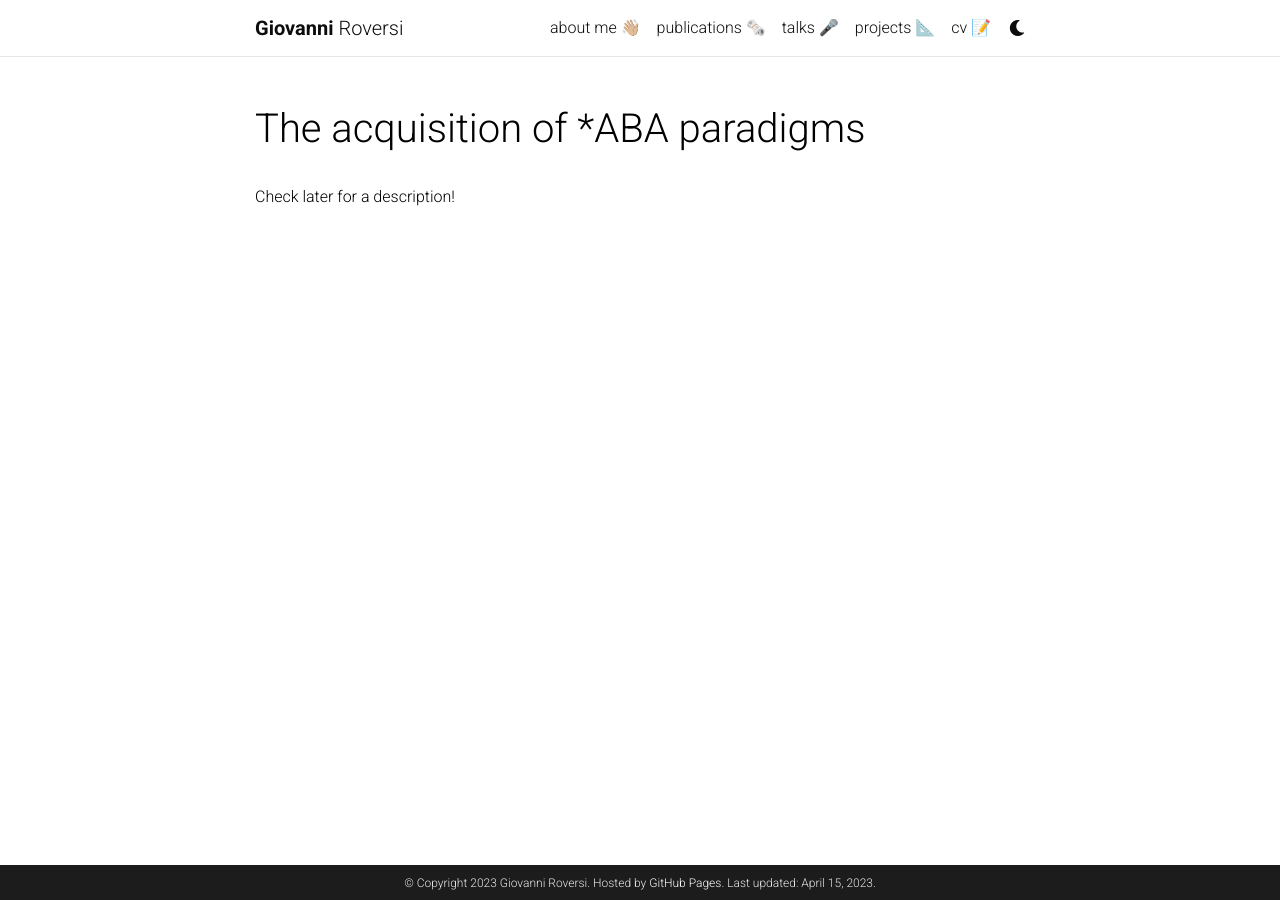
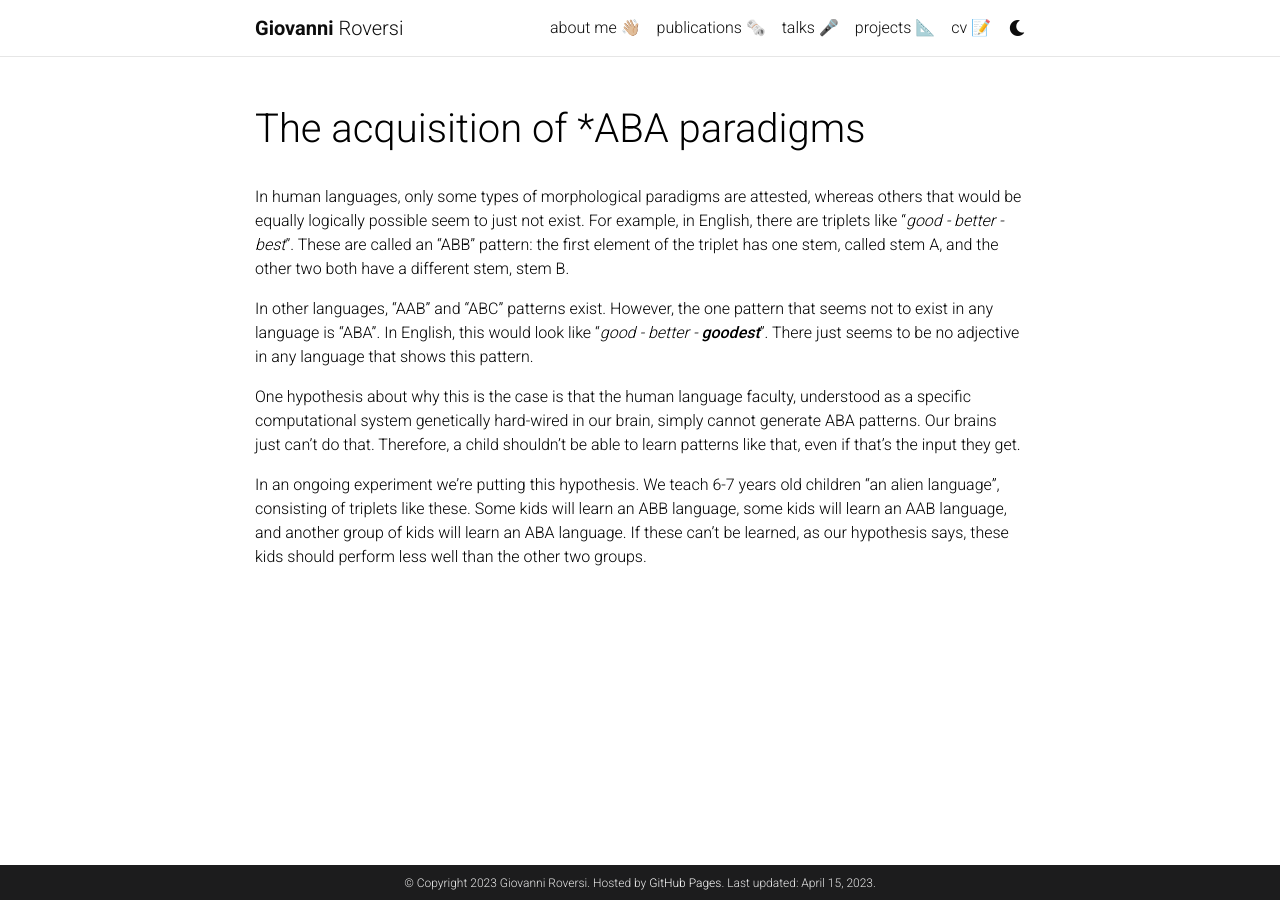
Before and after one commit to GiovanniRoversiMIT/GiovanniRoversiMIT, a Jekyll site: the page built from _projects/3_project.md, in a window 1280 px wide. Built offline with Jekyll 4.4.1, drawn with Linux system fonts in a browser that asks for light colours; comment, search, counter and statistics services are not loaded; a style sheet for code colours, icons or effects is not loaded.

Commit message:
Update 3_project.md

```diff
--- a/_projects/3_project.md
+++ b/_projects/3_project.md
@@ -6,4 +6,16 @@ importance: 1
 category: work
 ---
 
-Check later for a description!
+In human languages, only some types of morphological paradigms are attested, whereas others that would be equally logically possible seem to just not exist.
+For example, in English, there are triplets like "*good - better - best*".
+These are called an "ABB" pattern: the first element of the triplet has one stem, called stem A, and the other two both have a different stem, stem B.
+
+In other languages, "AAB" and "ABC" patterns exist. However, the one pattern that seems not to exist in any language is "ABA".
+In English, this would look like "*good - better - __goodest__*".
+There just seems to be no adjective in any language that shows this pattern.
+
+One hypothesis about why this is the case is that the human language faculty, understood as a specific computational system genetically hard-wired in our brain, simply cannot generate ABA patterns.
+Our brains just can't do that.
+Therefore, a child shouldn't be able to learn patterns like that, even if that's the input they get.
+
+In an ongoing experiment we're putting this hypothesis. We teach 6-7 years old children "an alien language", consisting of triplets like these. Some kids will learn an ABB language, some kids will learn an AAB language, and another group of kids will learn an ABA language. If these can't be learned, as our hypothesis says, these kids should perform less well than the other two groups.
```
